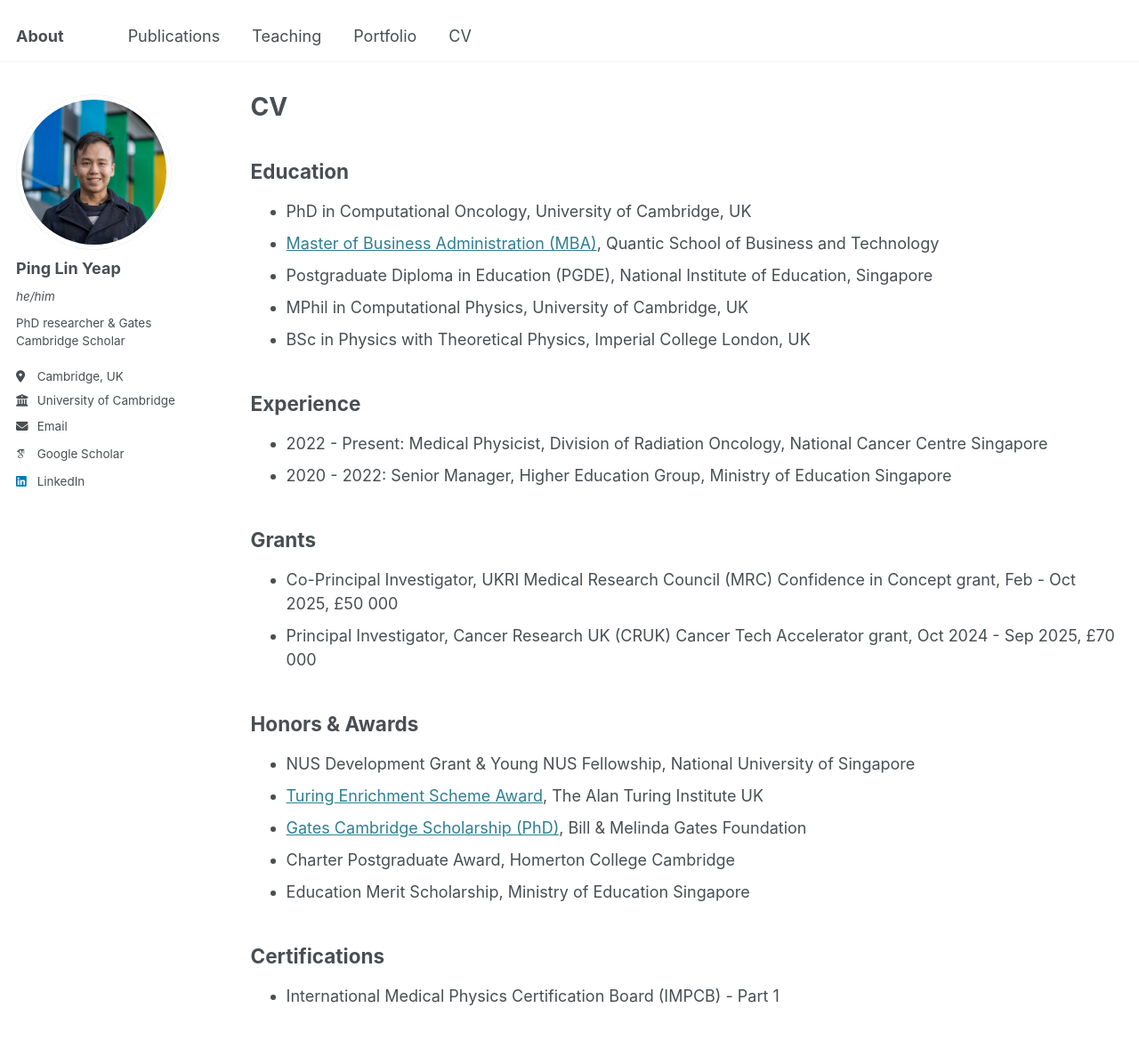
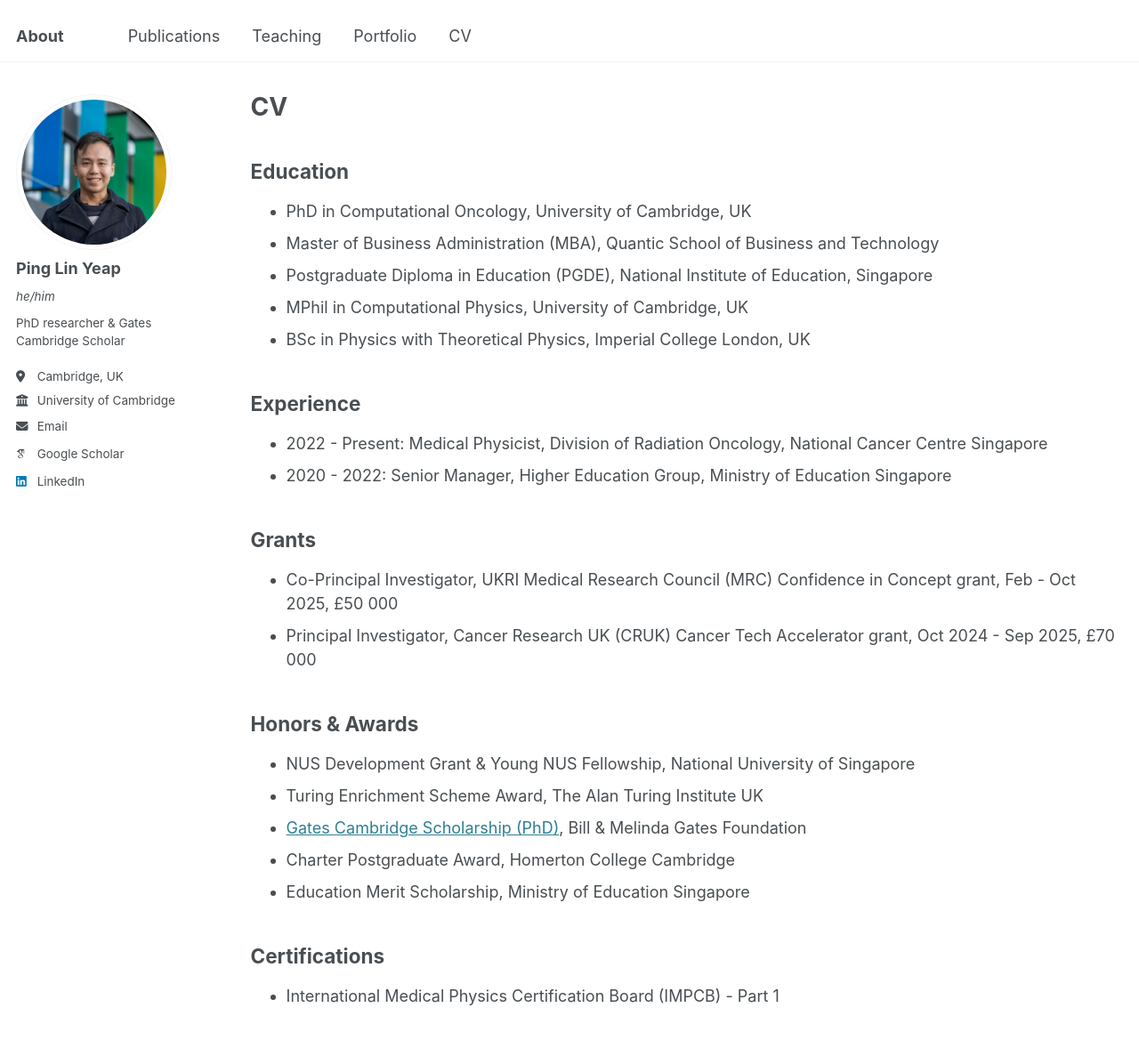
Before and after one commit to yeappl/yeappl.github.io, a Jekyll site: the page built from _pages/cv.md, in a window 1280 px wide and 1400 px high. Shown: the top 1169 px of the window at 89% size. Built offline with Jekyll 4.4.1, drawn with Linux system fonts in a browser that asks for light colours; some web fonts are replaced; part of the change alters nothing that is shown.

Commit message:
Update cv.md

```diff
--- a/_pages/cv.md
+++ b/_pages/cv.md
@@ -12,7 +12,7 @@ redirect_from:
 Education
 -----
 * PhD in Computational Oncology, University of Cambridge, UK
-* [Master of Business Administration (MBA)](https://www.parchment.com/u/award/ab5c6fb6db1f8977e93317e54b938bdf), Quantic School of Business and Technology
+* Master of Business Administration (MBA), Quantic School of Business and Technology
 * Postgraduate Diploma in Education (PGDE), National Institute of Education, Singapore
 * MPhil in Computational Physics, University of Cambridge, UK
 * BSc in Physics with Theoretical Physics, Imperial College London, UK
@@ -30,7 +30,7 @@ Grants
 Honors & Awards
 -----
 * NUS Development Grant &  Young NUS Fellowship, National University of Singapore
-* [Turing Enrichment Scheme Award](https://www.turing.ac.uk/people/doctoral-students/ping-lin-yeap), The Alan Turing Institute UK
+* Turing Enrichment Scheme Award, The Alan Turing Institute UK
 * [Gates Cambridge Scholarship (PhD)](https://www.gatescambridge.org/about/news/towards-a-netflix-for-cancer-treatment/), Bill & Melinda Gates Foundation
 * Charter Postgraduate Award, Homerton College Cambridge
 * Education Merit Scholarship, Ministry of Education Singapore
```
